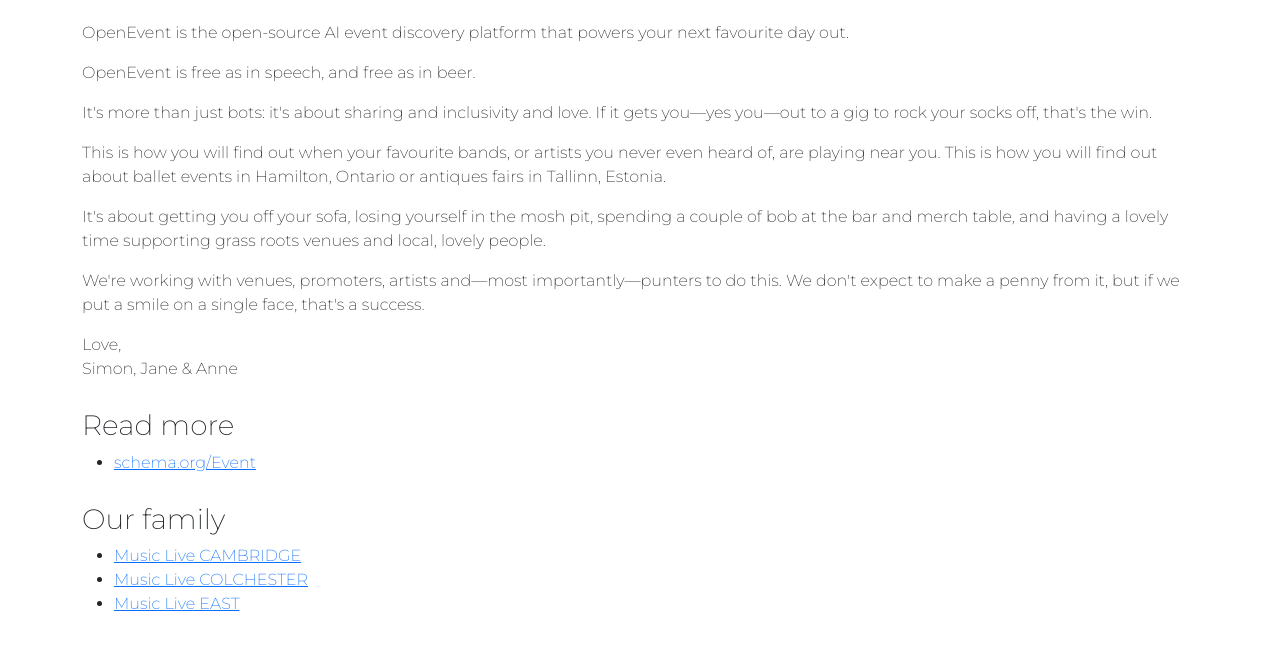
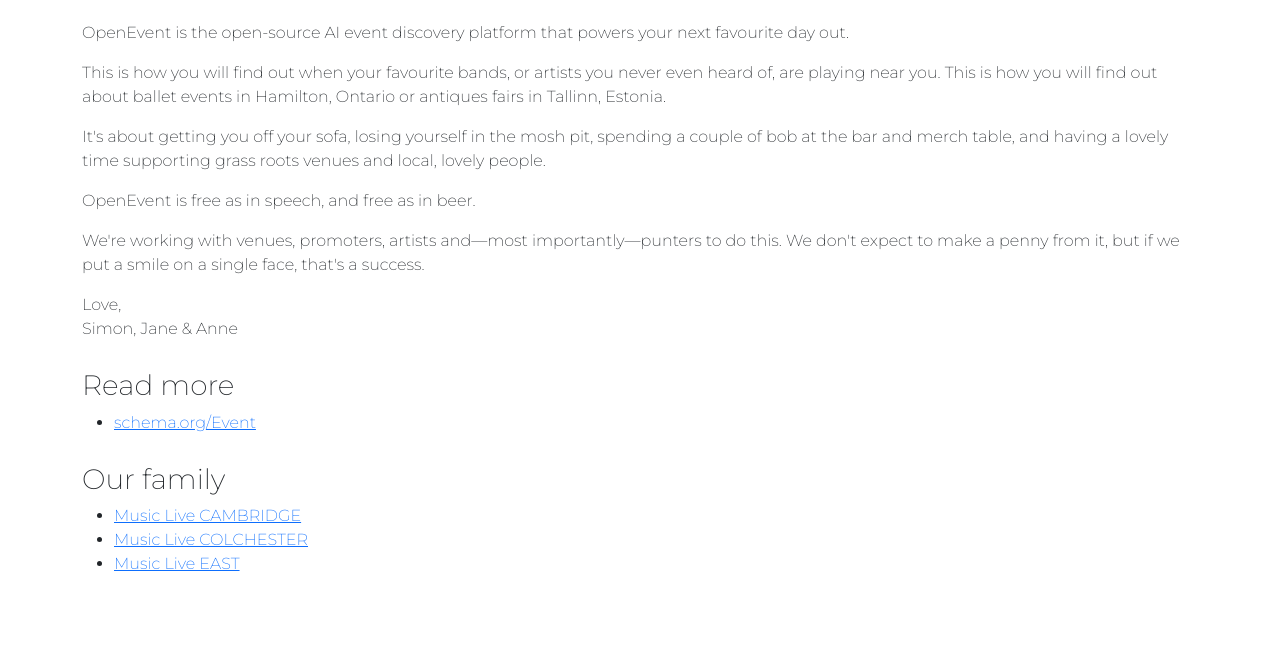
Before and after one commit to simonharris/openevent.me, a plain HTML site: page index.html in a window 1280 px wide. Shown: the part 75-722 px from the top of the page. Drawn offline with nearby package versions, Linux system fonts and the light colour scheme.

Commit message:
Initial holding page

```diff
--- a/index.html
+++ b/index.html
@@ -25,13 +25,13 @@
 
         <p>OpenEvent is the open-source AI event discovery platform that powers your next favourite day out.</p>
 
-        <p>OpenEvent is free as in speech, and free as in beer.</p>
-
-<p>It's more than just bots: it's about sharing and inclusivity and love. If it gets you&mdash;yes you&mdash;out to a gig to rock your socks off, that's the win.</p>
-
 <p>This is how you will find out when your favourite bands, or artists you never even heard of, are playing near you. This is how you will find out about ballet events in Hamilton, Ontario or antiques fairs in Tallinn, Estonia.</p>
 
 <p>It's about getting you off your sofa, losing yourself in the mosh pit, spending a couple of bob at the bar and merch table, and having a lovely time supporting grass roots venues and local, lovely people.</p>
+
+
+        <p>OpenEvent is free as in speech, and free as in beer.</p>
+
 
 <p>We're working with venues, promoters, artists and&mdash;most importantly&mdash;punters to do this. We don't expect to make a penny from it, but if we put a smile on a single face, that's a success.</p>
 
```
